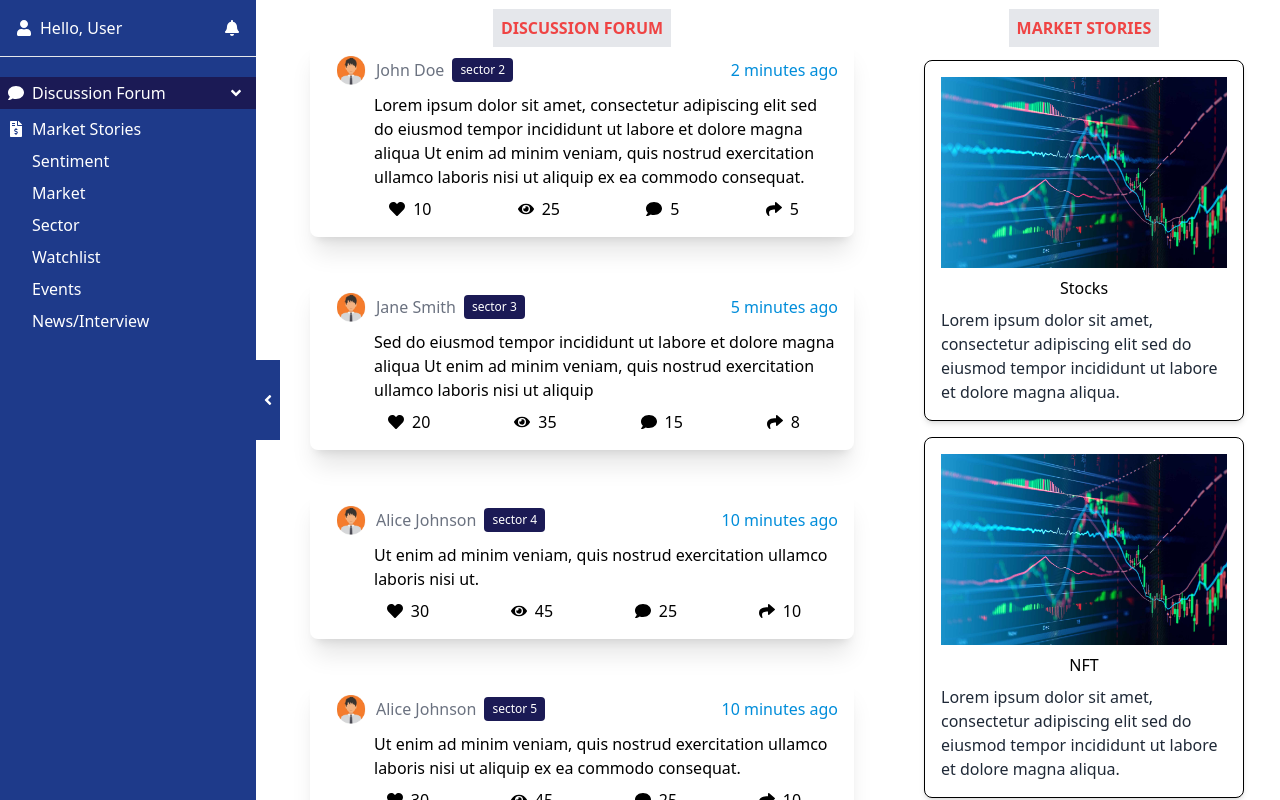
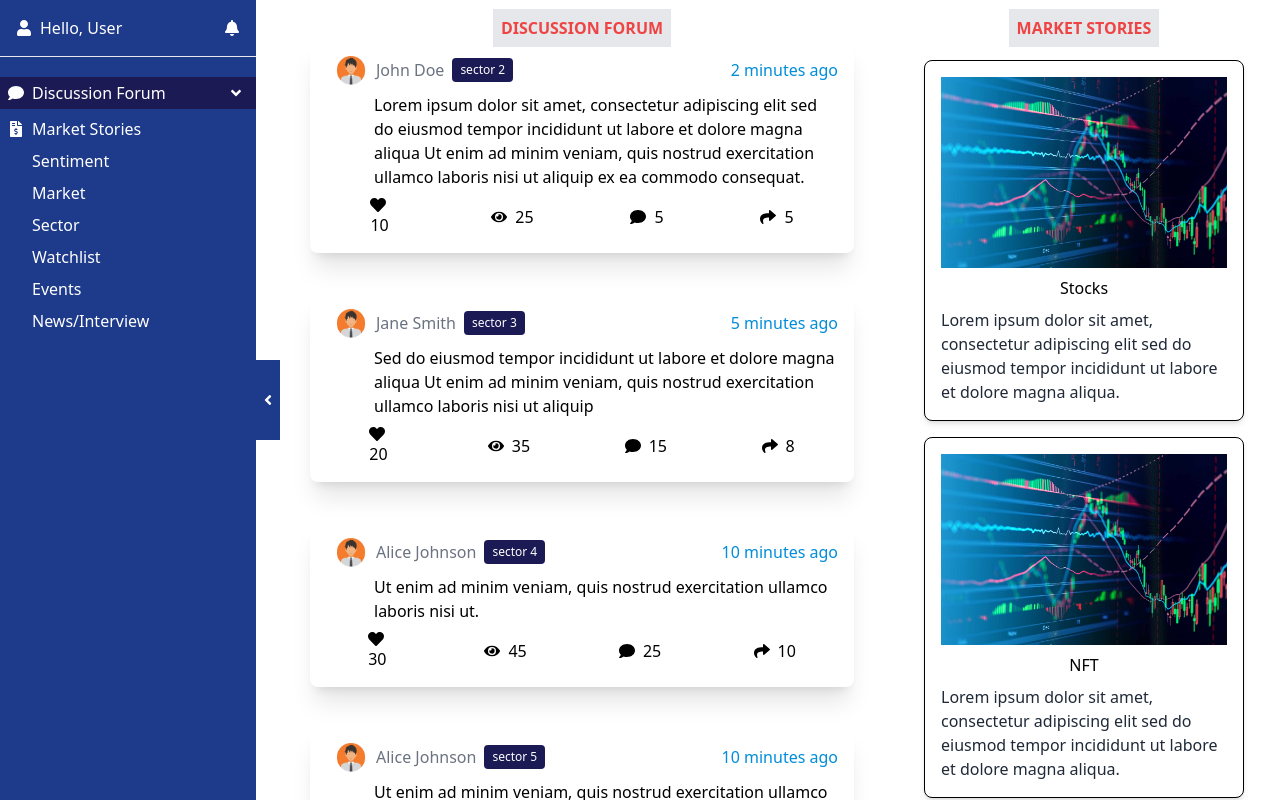
Before and after one commit to nikamaish/NextJS-Frontend, a Next.js app: page / in a window 1280 px wide. Shown: the top 800 px of the page. Built offline with nearby package versions, Linux system fonts and the light colour scheme.

Commit message:
:art:icons

```diff
--- a/src/pages/components/Forum.js
+++ b/src/pages/components/Forum.js
@@ -28,7 +28,7 @@ const Forum = () => {
           </div>
           <p className="text-black ml-12">{post.content}</p>
           <div className="flex justify-around mt-2">
-            <div className="flex items-center ml-6">
+            <div className="">
               <FaHeart className="mr-2" />
               <span>{post.likes}</span>
             </div>
```
